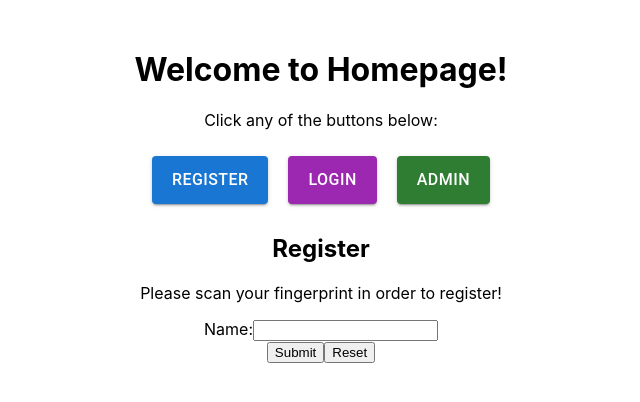
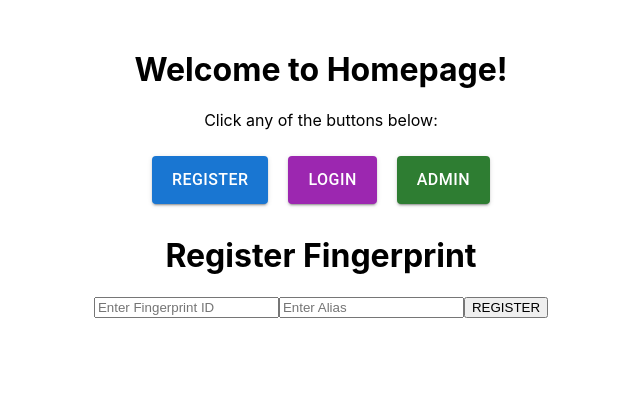
Before and after one commit to amb002/TMP-project, a React (Create React App) app in the folder frontend/: page / in a window 1280 px wide. Both pictures are taken after a click on the button "REGISTER". Shown: the top 402 px of the page, without its empty margins (319-959 px from the left). Built offline with nearby package versions, Linux system fonts and the light colour scheme.

Commit message:
test using fe

```diff
--- a/frontend/src/views/homepage/forms/Register.jsx
+++ b/frontend/src/views/homepage/forms/Register.jsx
@@ -1,60 +1,46 @@
-import React, { useEffect } from 'react';
-import { useState } from 'react';
-import axios from 'axios';
+import React, { useState } from "react";
+import axios from "axios";
 
-function Register() {
-    const [message, setMessage] = useState("Please scan your fingerprint in order to register!");
-    const [isReady, setIsReady] = useState(false);
-    const [name, setName] = useState("");
+const RegisterFingerprint = () => {
+  const [id, setId] = useState("");
+  const [alias, setAlias] = useState("");
+  const [message, setMessage] = useState("");
 
-    const scanFingerprint = () => {
-        setTimeout(() => {
-            setMessage("Fingerprint successfully registered!");
-        }, 3000);
-    };
-
-    const handleReset = () => {
-        setMessage("Please scan your fingerprint in order to register!");
-        setIsReady(false);
-    };
-
-    const handleSubmit = async () => {
+  const handleRegister = async () => {
     try {
-            const response = await axios.post("http://localhost:8000/register", {
-                name: name,
-                isReady: isReady,
+      const response = await axios.post("http://127.0.0.1:8000/enroll", {
+        id: parseInt(id),
+        alias,
       });
-
-            console.log("Response from server:", response.data);
+      setMessage(`Success: ${response.data.message}`);
     } catch (error) {
-            console.error("Error while sending data to the server:", error);
+      if (error.response) {
+        setMessage(`Error: ${error.response.data.detail}`);
+      } else {
+        setMessage(`Error: ${error.message}`);
+      }
     }
   };
 
-    useEffect(() => {
-        scanFingerprint();
-    }, [message]);
-
   return (
     <div>
-            <h2>Register</h2>
-            <label>
-                {message}
-            </label>
-            <p></p>
-            <label>
-                Name:
+      <h1>Register Fingerprint</h1>
+      <input
+        type="number"
+        placeholder="Enter Fingerprint ID"
+        value={id}
+        onChange={(e) => setId(e.target.value)}
+      />
       <input
         type="text"
-                    name="name"
-                    onChange={(e) => { setName(e.target.value); }}
+        placeholder="Enter Alias"
+        value={alias}
+        onChange={(e) => setAlias(e.target.value)}
       />
-            </label>
-            <br />
-            <button onClick={handleSubmit}>Submit</button>
-            <button onClick={handleReset}>Reset</button>
+      <button onClick={handleRegister}>REGISTER</button>
+      {message && <p>{message}</p>}
     </div>
   );
-}
+};
 
-export default Register;
+export default RegisterFingerprint;
```
Lines whose indentation alone changed are shown as unchanged.
